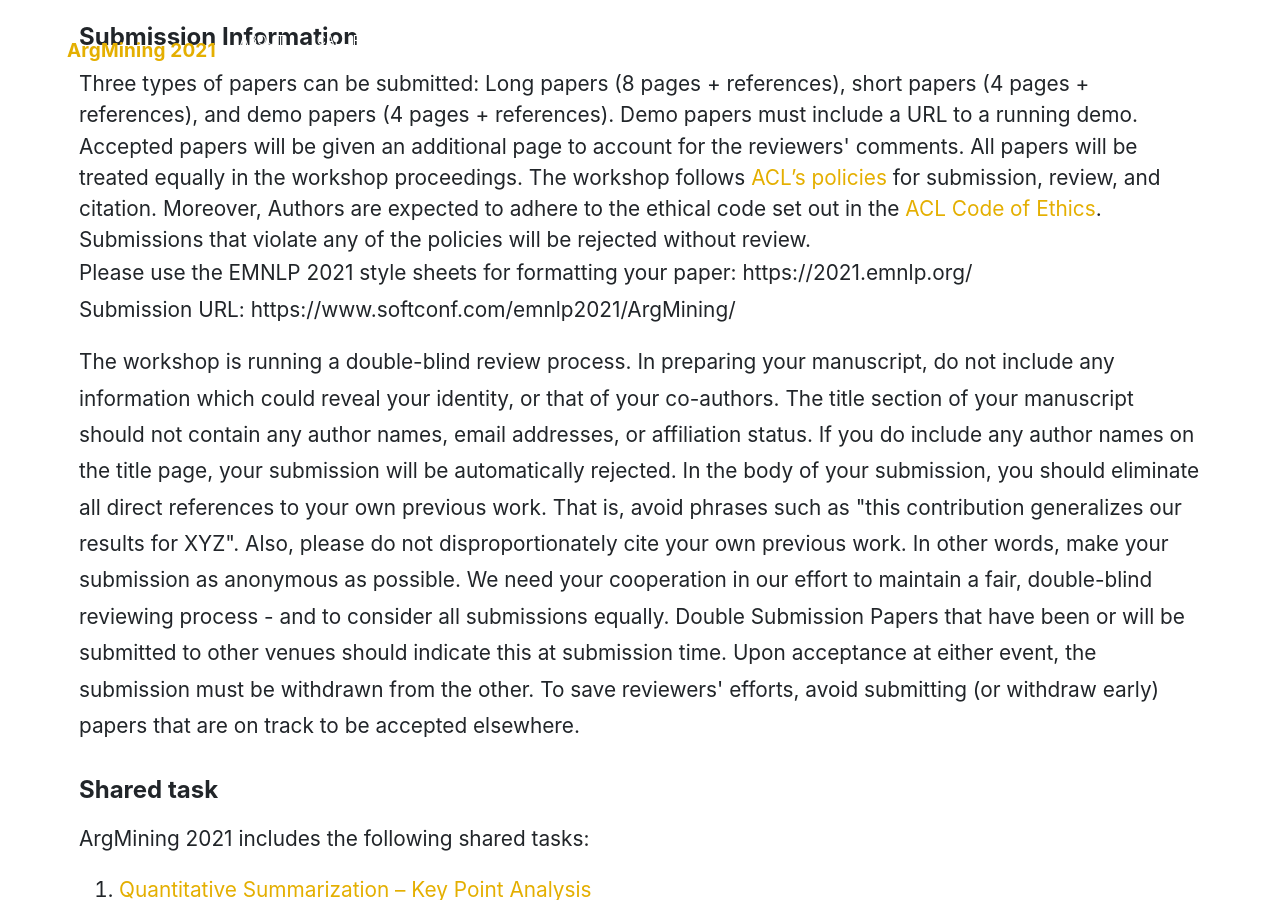
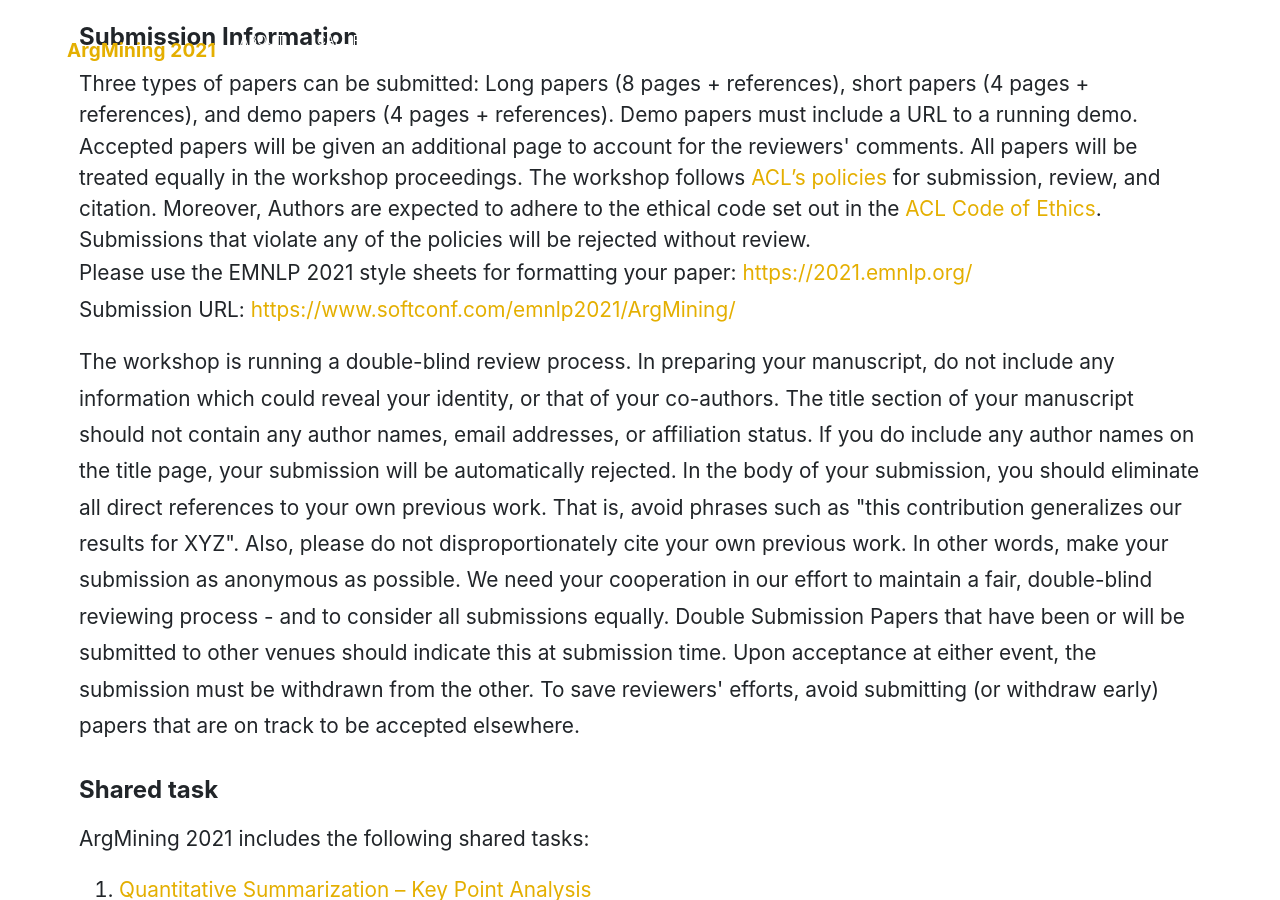
Before and after one commit to argmining2021/argmining2021.github.io, a Jekyll site: the page built from index.html, in a window 1280 px wide and 900 px high, scrolled down 2677 px. Built offline with Jekyll 4.4.1, drawn with Linux system fonts in a browser that asks for light colours; nearby versions of some CDN libraries; some web fonts are replaced.

Commit message:
Update call.html

```diff
--- a/_includes/sections/call.html
+++ b/_includes/sections/call.html
@@ -21,14 +21,16 @@
 <div class="col-md-12 content">
 <h4 class="my-3 ">Submission Information</h4>
 Three types of papers can be submitted: Long papers (8 pages + references), short papers (4 pages + references), and demo papers (4 pages + references). Demo papers must include a URL to a running demo. Accepted papers will be given an additional page to account for the reviewers' comments. All papers will be treated equally in the workshop proceedings. The workshop follows <a href="https://www.aclweb.org/adminwiki/index.php?title=ACL_Policies_for_Submission,_Review_and_Citation">ACL&rsquo;s policies</a> for submission, review, and citation. Moreover, Authors are expected to adhere to the ethical code set out in the <a href="https://www.aclweb.org/portal/content/acl-code-ethics">ACL Code of Ethics</a>. Submissions that violate any of the policies will be rejected without review.
-<p class="text">Please use the EMNLP 2021 style sheets for formatting your paper: https://2021.emnlp.org/ <br />Submission URL: https://www.softconf.com/emnlp2021/ArgMining/</p>
-<p class="text">The workshop is running a double-blind review process. In preparing your manuscript, do not include any information which could reveal your identity, or that of your co-authors. The title section of your manuscript should not contain any author names, email addresses, or affiliation status. If you do include any author names on the title page, your submission will be automatically rejected. In the body of your submission, you should eliminate all direct references to your own previous work. That is, avoid phrases such as "this contribution generalizes our results for XYZ". Also, please do not disproportionately cite your own previous work. In other words, make your submission as anonymous as possible. We need your cooperation in our effort to maintain a fair, double-blind reviewing process - and to consider all submissions equally. Double Submission Papers that have been or will be submitted to other venues should indicate this at submission time. Upon acceptance at either event, the submission must be withdrawn from the other. To save reviewers' efforts, avoid submitting (or withdraw early) papers that are on track to be accepted elsewhere.</p>
+<p class="text">Please use the EMNLP 2021 style sheets for formatting your paper: <a href="https://2021.emnlp.org">https://2021.emnlp.org/</a> <br />
+
+ Submission URL: <a href="https://www.softconf.com/emnlp2021/ArgMining/">https://www.softconf.com/emnlp2021/ArgMining/</a>
+    </p><p class="text">The workshop is running a double-blind review process. In preparing your manuscript, do not include any information which could reveal your identity, or that of your co-authors. The title section of your manuscript should not contain any author names, email addresses, or affiliation status. If you do include any author names on the title page, your submission will be automatically rejected. In the body of your submission, you should eliminate all direct references to your own previous work. That is, avoid phrases such as "this contribution generalizes our results for XYZ". Also, please do not disproportionately cite your own previous work. In other words, make your submission as anonymous as possible. We need your cooperation in our effort to maintain a fair, double-blind reviewing process - and to consider all submissions equally. Double Submission Papers that have been or will be submitted to other venues should indicate this at submission time. Upon acceptance at either event, the submission must be withdrawn from the other. To save reviewers' efforts, avoid submitting (or withdraw early) papers that are on track to be accepted elsewhere.</p>
 <div class="row text-left">
 <div class="col-md-12 content">
 <h4 class="my-3 ">Shared task</h4>
 <p class="text">ArgMining 2021 includes the following shared tasks:</p>
 <ol>
-<li><a href="github.com/ibm/KPA_2021_shared_task">Quantitative Summarization &ndash; Key Point Analysis</a></li>
+<li><a href="https://2021.argmining.org/shared_task_ibm.html#ibm">Quantitative Summarization &ndash; Key Point Analysis</a></li>
 <li>Frame Identificaton</li>
 </ol>
 <p class="text">For detailed information about the tasks, data, evaluation, and organisers, please see the shared tasks page.</p>
```
